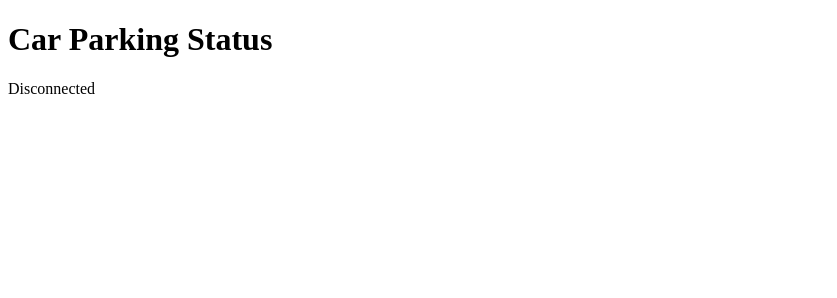
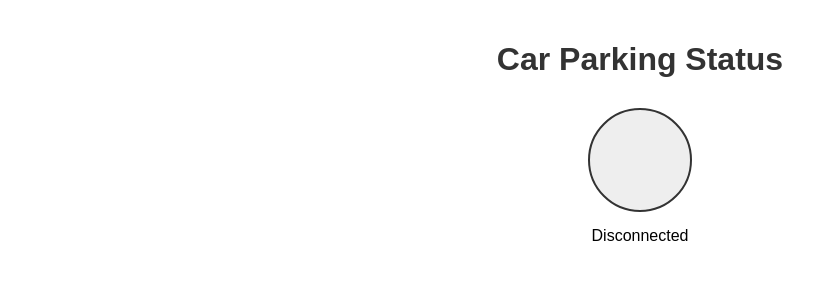
Before and after one commit to catneedslogic/MQTT, a plain HTML site: page frontend/index.html in a window 1280 px wide. Shown: the whole page, without its empty margins (0-837 px from the left). Drawn offline with Linux system fonts and the light colour scheme.

Commit message:
Fixed problem

```diff
--- a/frontend/index.html
+++ b/frontend/index.html
@@ -2,7 +2,7 @@
 <html>
 <head>
   <title>Car Parking Status</title>
-  <link rel="stylesheet" href="styles.css">
+  <link rel="stylesheet" href="style.css">
 </head>
 <body>
   <h1>Car Parking Status</h1>
--- a/frontend/style.css
+++ b/frontend/style.css
@@ -10,14 +10,14 @@ body {
     margin: 30px 0;
   }
 
-  .light {
+  #light {
     width: 100px;
     height: 100px;
     border-radius: 50%;
     margin: 0 auto 15px;
     border: 2px solid #333;
     background-color: #eee;
-    transition: background-color 0.3s;
+    transition: background-color 0.3s ease;
   }
 
   /* Status Colors */
```
